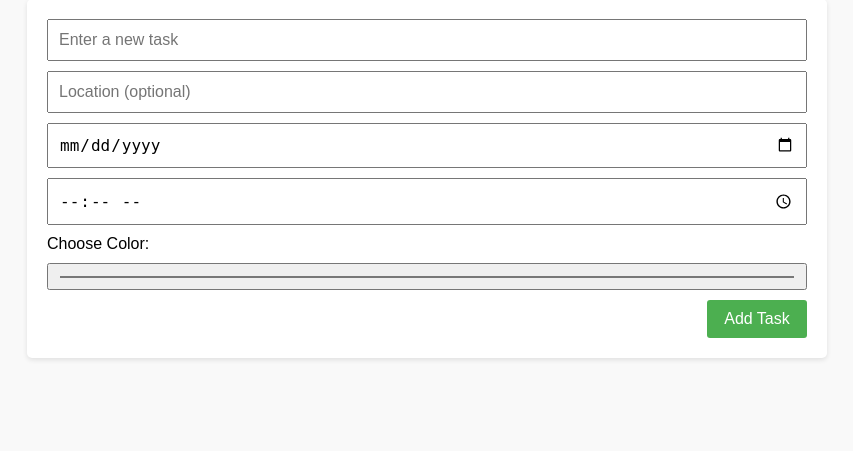
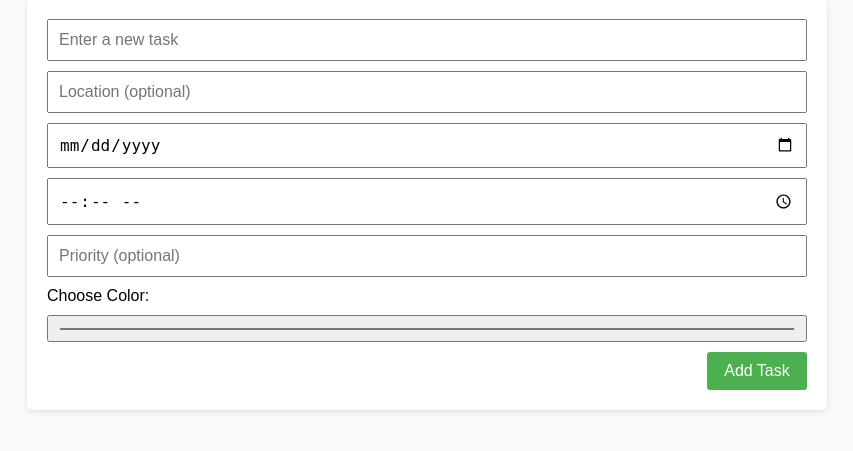
Before and after one commit to pie-t-er/hower, a Flask app: page / in a window 1280 px wide. Shown: the part 101-552 px from the top of the page, without its empty margins (213-1066 px from the left). Run offline with Flask 3, Linux system fonts and the light colour scheme; data that the repository does not hold is empty.

Commit message:
Added Priority to Tasks

```diff
--- a/app.py
+++ b/app.py
@@ -51,6 +51,7 @@ def handle_tasks():
         location = data.get('location')
         due_date_str = data.get('due_date')
         due_time_str = data.get('due_time')
+        priority = data.get('priority')
         color = data.get('color')
 
         # Validate and parse due_date
@@ -79,6 +80,7 @@ def handle_tasks():
             location=location if location else None,
             due_date=due_date,
             due_time=due_time,
+            priority=priority if priority else None,
             color=color if color else None,
             user_id=default_user.id  # Bypass user authentication, update later!!
         )
@@ -134,6 +136,9 @@ def modify_task(task_id):
             else:
                 task.due_time = None
 
+        if 'priority' in data:
+            priority = data['priority'] if data['priority'] else None
+
         if 'color' in data:
             color = data['color']
             if color:
--- a/models/task.py
+++ b/models/task.py
@@ -7,6 +7,7 @@ class Task(db.Model):
     location = db.Column(db.String(200), nullable=True)
     due_date = db.Column(db.Date, nullable=True)
     due_time = db.Column(db.Time, nullable=True)
+    priority = db.Column(db.Integer, nullable=True)
     color = db.Column(db.String(7), nullable=True)  # Assuming you store color as HEX
     user_id = db.Column(db.Integer, db.ForeignKey('user.id'), nullable=True)  # Change nullable to False when adding user authentication
 
--- a/static/js/main.js
+++ b/static/js/main.js
@@ -67,6 +67,9 @@ function addTask() {
   const dueTimeInput = document.getElementById('taskDueTime');
   const due_time = dueTimeInput.value; // Format: 'HH:MM'
 
+  const priorityInput = document.getElementById('taskPriority');
+  const priority = priorityInput.value;
+
   const colorInput = document.getElementById('taskColor');
   const color = colorInput.value; // Format: '#FFFFFF'
 
@@ -84,6 +87,7 @@ function addTask() {
               location: location || null,
               due_date: due_date || null,
               due_time: due_time || null,
+              priority: priority || null,
               color: color || null
               // If you're handling user authentication, include user_id here
           }),
@@ -104,6 +108,7 @@ function addTask() {
           locationInput.value = '';
           dueDateInput.value = '';
           dueTimeInput.value = '';
+          priorityInput.value = '';
           colorInput.value = '#4CAF50'; // Reset to default color
           loadTasks();
       })
--- a/templates/index.html
+++ b/templates/index.html
@@ -13,6 +13,7 @@
         <input type="text" id="taskLocation" placeholder="Location (optional)">
         <input type="date" id="taskDueDate">
         <input type="time" id="taskDueTime">
+        <input type="number" id="taskPriority" placeholder="Priority (optional)">
         <label for="taskColor">Choose Color:</label>
         <input type="color" id="taskColor" value="#4CAF50">
         <button type="submit">Add Task</button>
```
